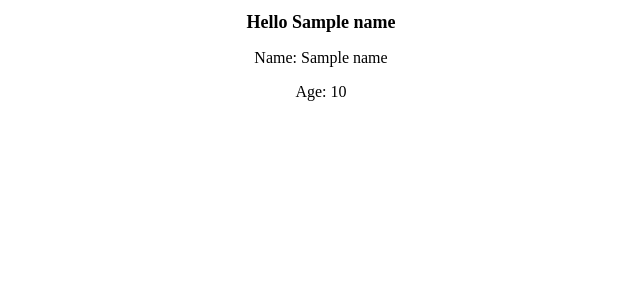
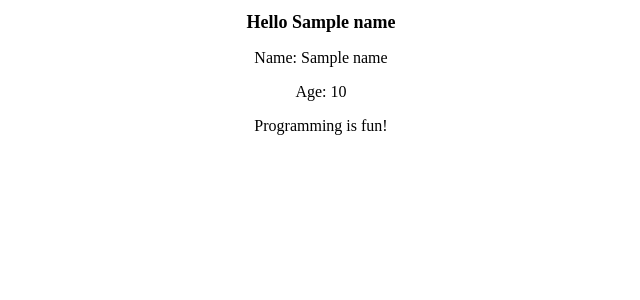
Before and after one commit to yf724/SSE-Lab2, a Flask app: template src/templates/hello.html in a window 1280 px wide. Shown: the top 300 px of the page, without its empty margins (319-959 px from the left). Run offline with Flask 3, Linux system fonts and the light colour scheme; the template is opened without the code that fills it: most values are stand-ins (such as "Sample title", 1, 10 or a date in 2020).

Commit message:
Updated hello.html

```diff
--- a/src/templates/hello.html
+++ b/src/templates/hello.html
@@ -8,6 +8,7 @@
 		<h1 style="font-size: large; text-align: center;">Hello {{ name }} </h1>
 		<p style="text-align: center;">Name: {{ name }}</p>
 		<p style="text-align: center;">Age: {{ age }}</p>
+		<p style="text-align: center;">Programming is fun!</p>
 	</body>
 
 
```
